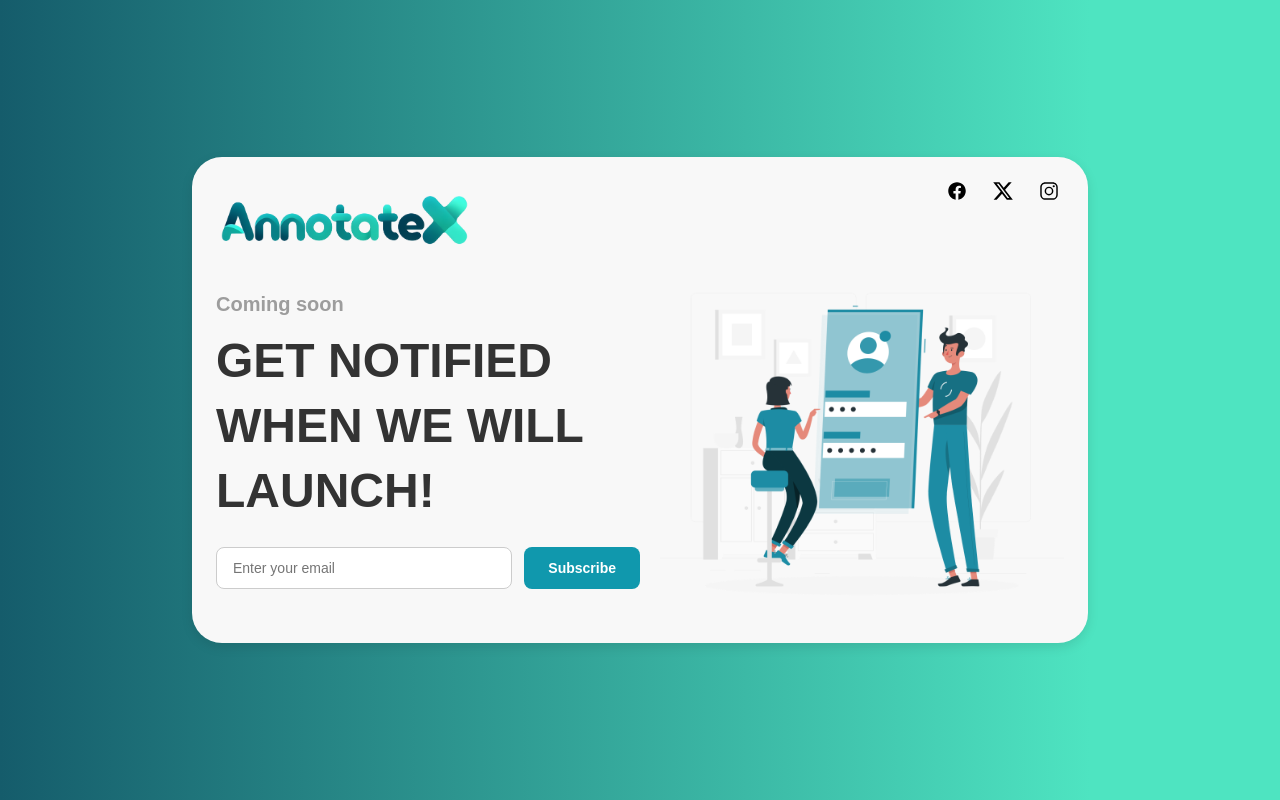
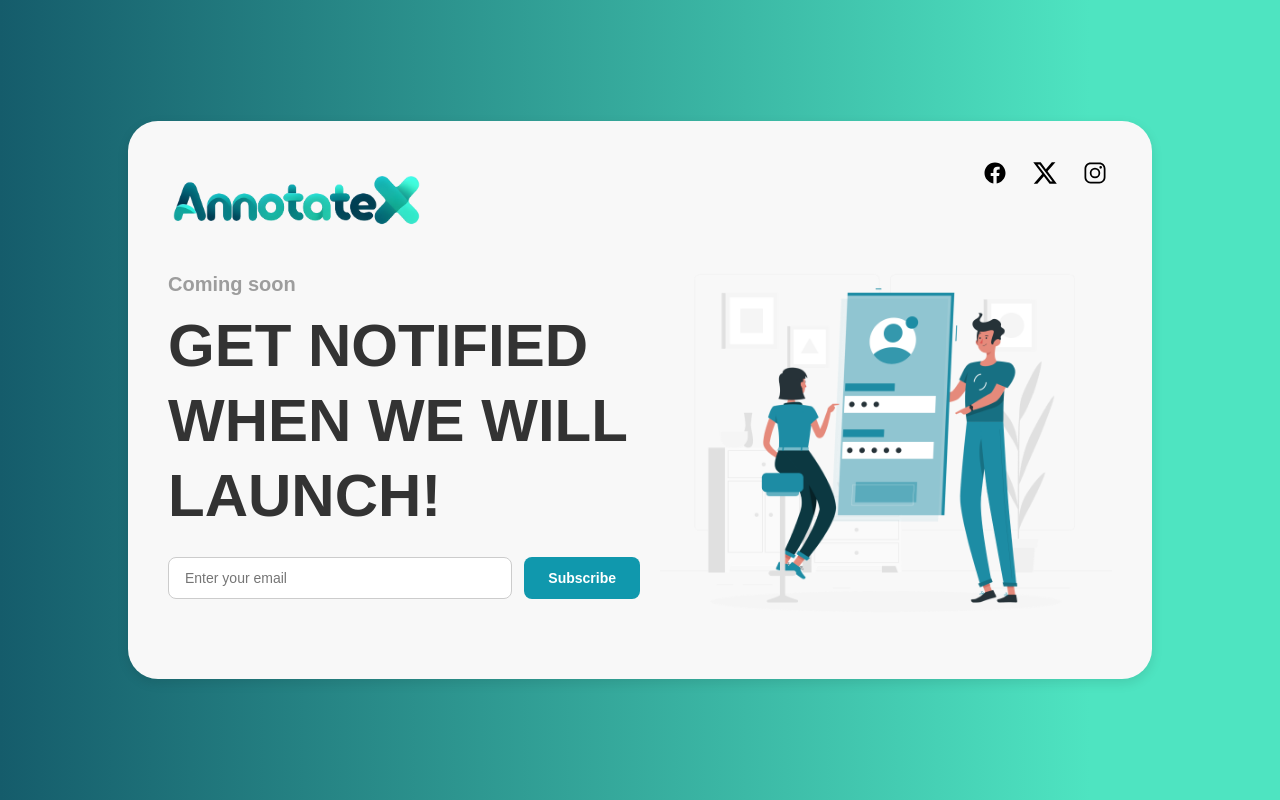
Before and after one commit to Feo4000/axcommingsoon, a React (Create React App) app: page / in a window 1280 px wide. Built offline with nearby package versions, Linux system fonts and the light colour scheme.

Commit message:
29.11.2024

```diff
--- a/src/App.css
+++ b/src/App.css
@@ -61,10 +61,12 @@ body {
     fill: #000; /* Основен цвят на иконата */
     transition: transform 0.3s ease, fill 0.3s ease;
 }
-.social-link{
+
+.social-link {
     color: blue;
     text-decoration: none;
 }
+
 .social img:hover {
     transform: scale(1.1);
     fill: #4EE4C1;
@@ -92,6 +94,7 @@ body {
     margin-bottom: 12px;
     color: #9D9D9D;
 }
+
 .announcement h1 {
     font-size: 64px; /* Запазва пропорциите на заглавието */
     line-height: 85px; /* Балансира височината на редовете */
@@ -152,6 +155,43 @@ footer {
     margin-top: 16px;
     font-family: "TT Hoves", sans-serif;
 }
+@media (min-width: 2560px) {
+  .container {
+    width: 80%;
+    max-width: 1800px; /* Ограничаваме максималната ширина */
+    padding: 120px;
+    border-radius: 50px;
+  }
+
+  .announcement h1 {
+    font-size: 96px; /* Увеличаваме размера на заглавието */
+    line-height: 110px;
+  }
+
+  .announcement h2 {
+    font-size: 32px; /* Увеличаваме подзаглавието */
+  }
+
+  .subscribe-form input,
+  .subscribe-form button {
+    font-size: 20px; /* По-голям текст във формуляра */
+    padding: 16px;
+  }
+
+  .logo {
+    width: 350px; /* По-голямо лого */
+  }
+
+  .social img {
+    width: 32px;
+    height: 32px;
+  }
+
+  footer {
+    font-size: 18px;
+  }
+}
+
 @media (min-width: 1920px) {
     .container {
         width: 90%; /* Увеличаване на ширината за големи екрани */
@@ -189,7 +229,11 @@ footer {
     }
 }
 
+
+
 /* --- Media Queries --- */
+
+
 @media (max-width: 1440px) {
     .container {
         width: 70%; /* Намаляване на ширината за лаптопи */
@@ -221,6 +265,41 @@ footer {
         height: 20px;
     }
 }
+@media (max-width: 1366px) {
+  .container {
+    width: 80%;
+    padding: 40px;
+  }
+
+  .announcement h1 {
+    font-size: 60px;
+    line-height: 75px;
+  }
+
+  .announcement h2 {
+    font-size: 20px;
+  }
+
+  .subscribe-form input,
+  .subscribe-form button {
+    font-size: 14px;
+  }
+
+  .logo {
+    width: 250px;
+  }
+
+  .social img {
+    width: 24px;
+    height: 24px;
+  }
+
+  footer {
+    font-size: 14px;
+  }
+}
+
+
 /* За таблети (768px - 1024px) */
 @media (max-width: 1024px) {
     .container {
```
Lines whose indentation alone changed are shown as unchanged.
